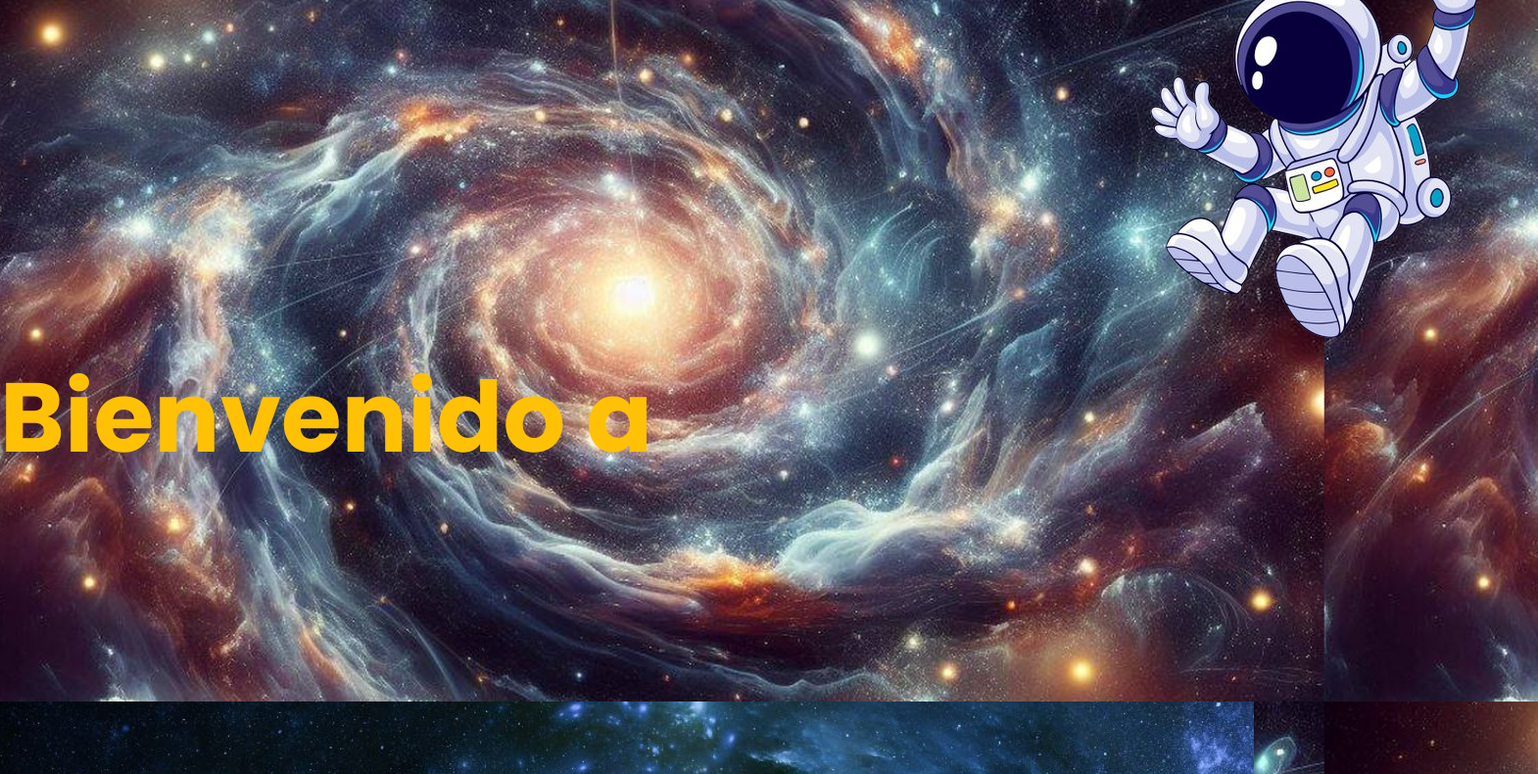
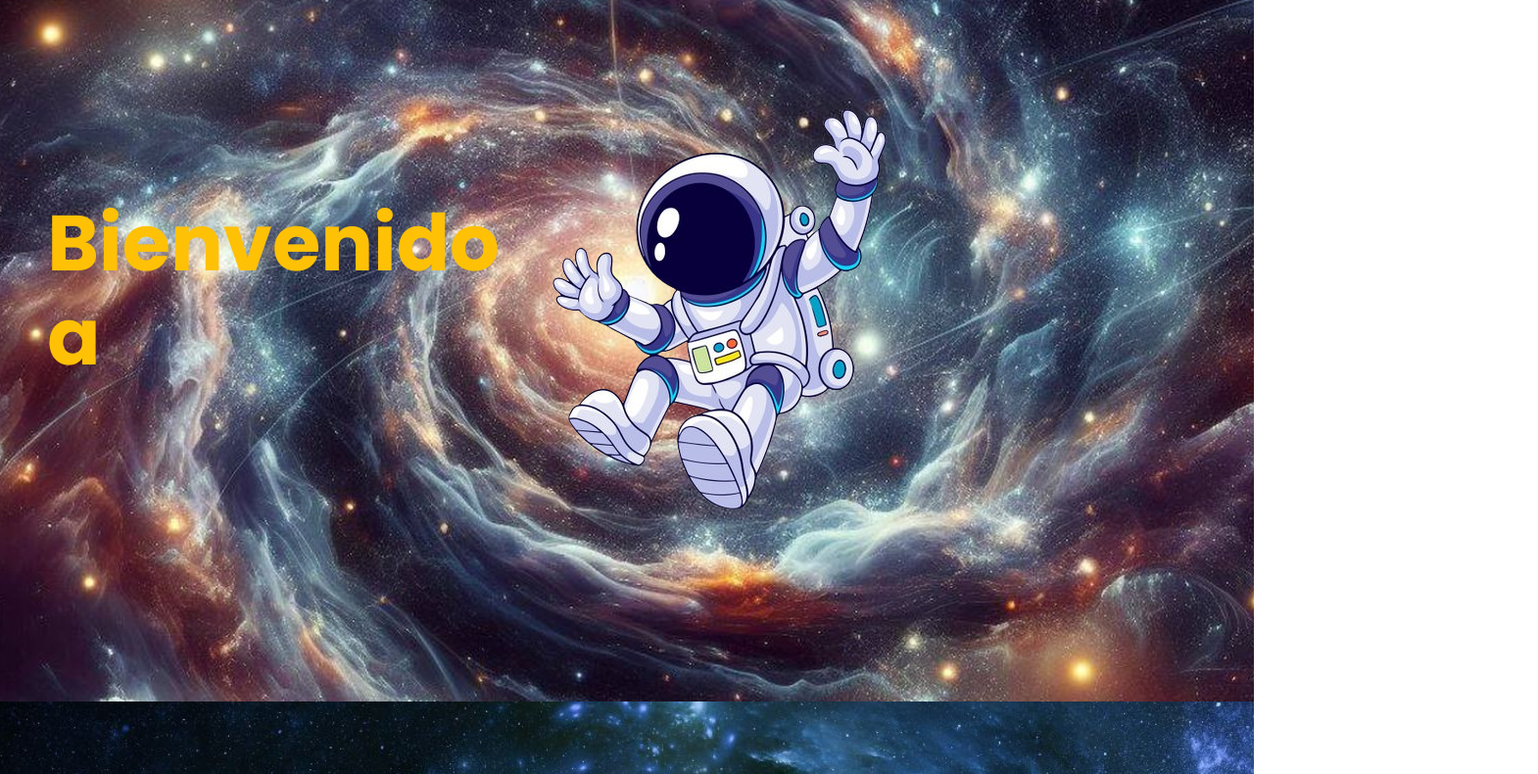
Before and after one commit to Arismendi01/teqle2, a plain HTML site: page index.html in a window 1280 px wide. Shown: the part 84-874 px from the top of the page at 98% size, 1570 px wide, since content can reach past the window. Drawn offline with nearby package versions, Linux system fonts and the light colour scheme.

Commit message:
coloque el texto y el astronauta en el medio

```diff
--- a/index.html
+++ b/index.html
@@ -24,12 +24,9 @@
             <li><a href="./pages/contacto.html">Contacto</a></li>
         </ul>
     </header>
-    <main>
-        <!--Este banner es para agregar efecto en las palabras-->
-        <section>
-            <div class="contenedor-img">
-                <img src="/img/niñoteqle.png" alt="niño astronauta">
-            </div>
+    <section class="main">
+        <main>
+            <!--Este banner es para agregar efecto en las palabras-->
             <div class="contenedor-texto">
                 <h2 class="titulo">
                     <span class="typed"></span>
@@ -39,9 +36,12 @@
                     <p><i class="saludo">Bienvenido a</i></p>
                     <p><i class="saludo">Teqle!</i></p>
                 </div>
+                <div>
+                    <img class="img" src="/img/niñoteqle.png" alt="niño astronauta">
+                </div>
             </div>
-        </section>
-    </main>
+        </main>
+    </section>
     <!--Efecto paralax-->
     <section class="sec1">
     </section>
--- a/style.css
+++ b/style.css
@@ -155,31 +155,36 @@ header.sticky a {
 }
 
 /*esto es el css del nuevo codigo de las letras q se mueven*/
-main {
+.main {
     display: flex;
     justify-content: flex-end;
     align-items: center;
 }
 
-main .contenedor-img {
+.main .contenedor-img {
     max-width: 30%;
-    margin-left: 70rem;
-}
-
-.contenedor {
-    background-color: #fff;
-    width: 90%;
-    max-width: 1200px;
-    margin: 40px auto;
-    padding: 40px;
-    border-radius: 10px;
+    margin-right: 50rem;
 }
 
 .contenedor-texto .titulo {
-    font-size: 100px;
+    font-size: 80px;
     font-weight: normal;
     margin-bottom: 40px;
 }
+
+.contenedor-texto .saludo {
+    font-weight: bold;
+    color: #ffc106;
+    font-style: normal;
+}
+
+.contenedor-texto {
+    display: flex;
+    justify-content: center;
+    align-items: center;
+    padding: 20rem;
+}
+
 
 .contenedor-texto .saludo {
     font-weight: bold;
```
